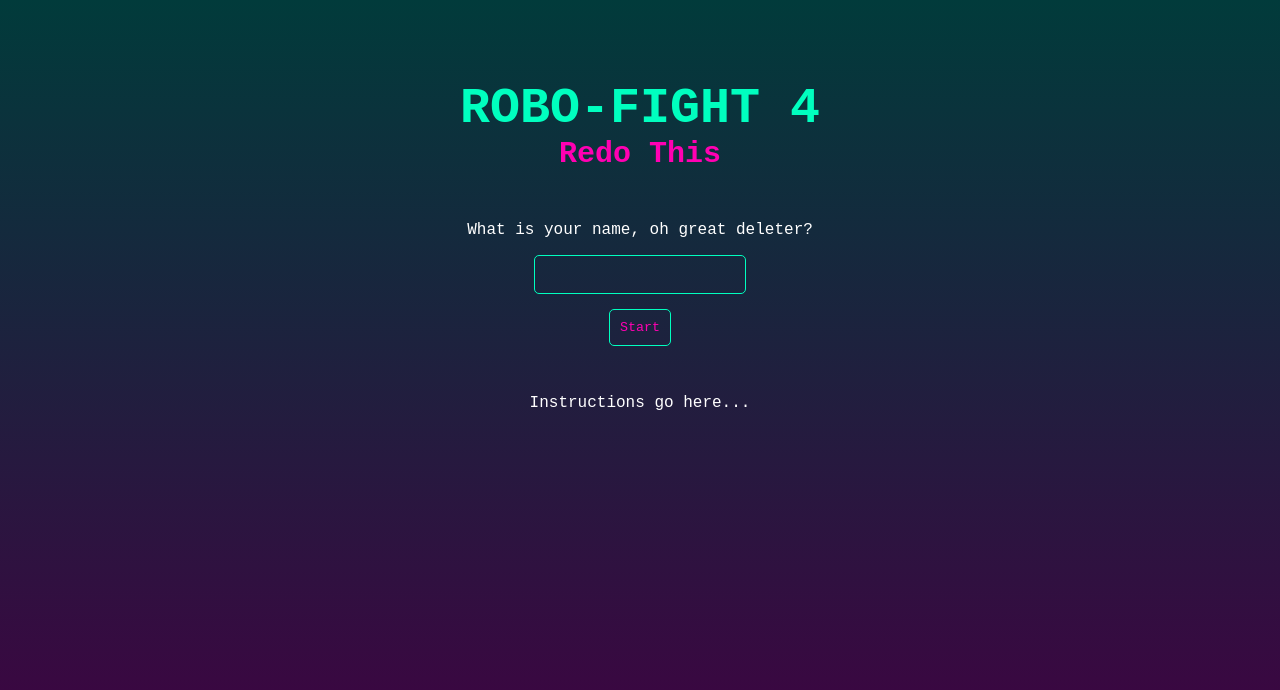
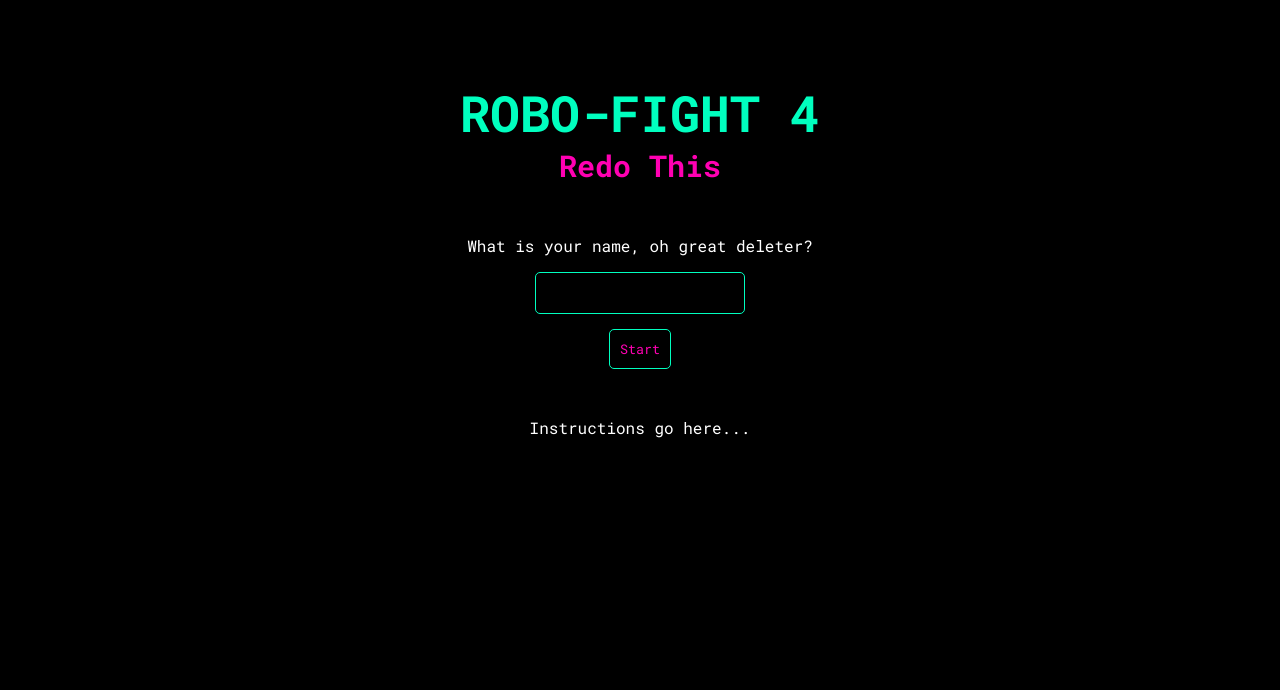
Before and after one commit to stephen-boynton/Robo-Fight, a React (Create React App) app in the folder frontend/: page / in a window 1280 px wide. Shown: the top 690 px of the page. Built offline with nearby package versions, Linux system fonts and the light colour scheme.

Commit message:
fixed font

```diff
--- a/frontend/public/index.html
+++ b/frontend/public/index.html
@@ -10,6 +10,7 @@
     -->
     <link rel="manifest" href="%PUBLIC_URL%/manifest.json">
     <link rel="shortcut icon" href="%PUBLIC_URL%/favicon.ico">
+    <link href="https://fonts.googleapis.com/css?family=Roboto+Mono:400,700" rel="stylesheet">
     <!--
       Notice the use of %PUBLIC_URL% in the tags above.
       It will be replaced with the URL of the `public` folder during the build.
--- a/frontend/src/styles/App.css
+++ b/frontend/src/styles/App.css
@@ -7,7 +7,7 @@
 }
 
 body {
-  background-image: linear-gradient(0deg, #420042, #013b3b);
+  background-color: black;
 }
 
 .HomeView {
```
